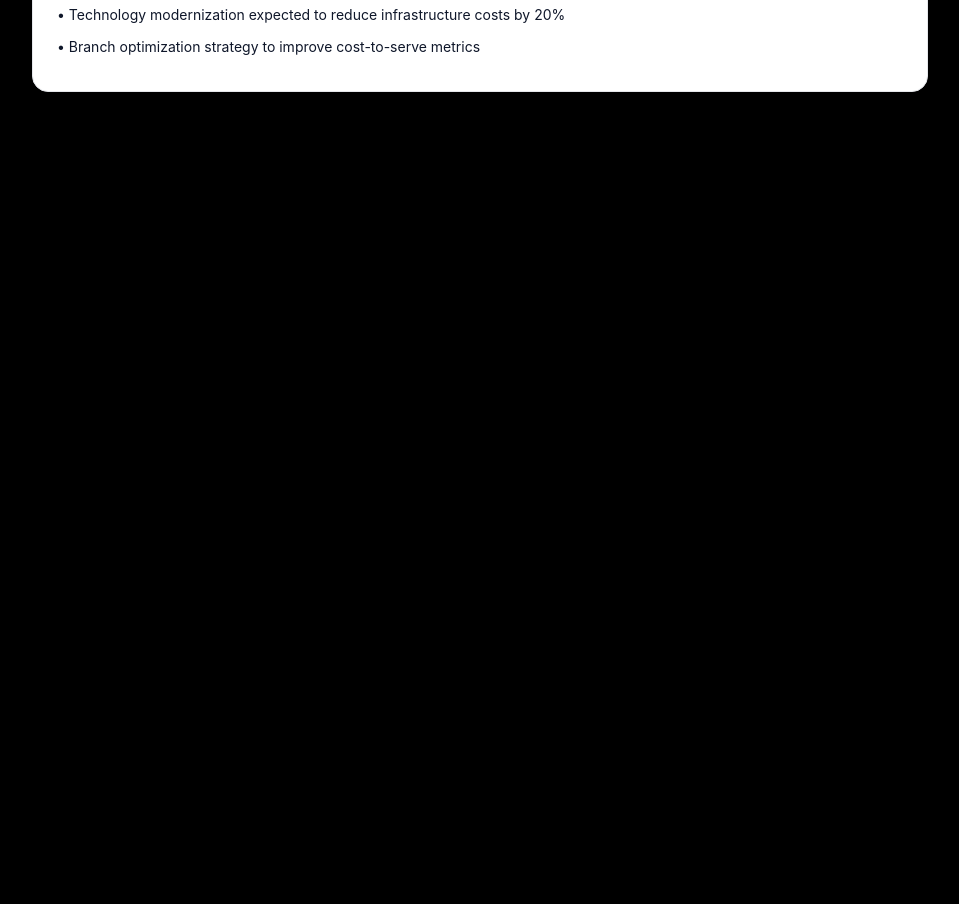
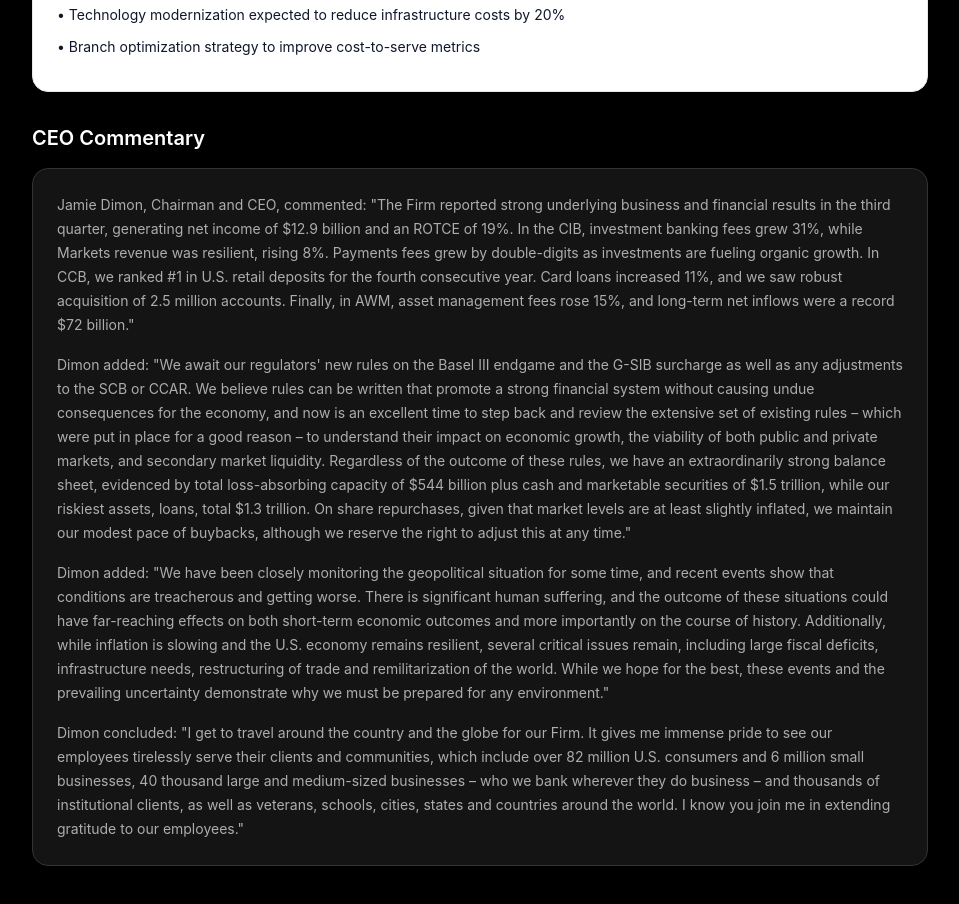
Before and after one commit to priyank2602/interactive-economics-toolkit, a React (Vite) app: page /jpmc-highlights in a window 1280 px wide. Shown: the part 1480-2384 px from the top of the page, without its empty margins (160-1119 px from the left). Before the commit the page ends 1636 px from the top, so only its background shows below. Built offline with nearby package versions, Linux system fonts and the light colour scheme.

Commit message:
Add CEO commentary component
Implement a new component on the JPMCHighlights page to display CEO Jamie Dimon's commentary for Q3 2024 when a user requests it on iEAT Canvas. The component will present detailed insights into the firm's performance and outlook.
[skip gpt_engineer]

```diff
--- /dev/null
+++ b/src/components/CEOCommentary.tsx
@@ -0,0 +1,22 @@
+import { Card } from "./ui/card";
+
+interface CEOCommentaryProps {
+  commentary: string[];
+}
+
+export const CEOCommentary = ({ commentary }: CEOCommentaryProps) => {
+  return (
+    <div className="space-y-4">
+      <h2 className="text-xl font-semibold text-white">CEO Commentary</h2>
+      <Card className="p-6 bg-[#141414] border-[#333333]">
+        <div className="prose prose-sm max-w-none dark:prose-invert">
+          {commentary.map((paragraph, index) => (
+            <p key={index} className="text-[rgba(255,255,255,0.65)] mb-4 last:mb-0">
+              {paragraph}
+            </p>
+          ))}
+        </div>
+      </Card>
+    </div>
+  );
+};
--- a/src/pages/JPMCHighlights.tsx
+++ b/src/pages/JPMCHighlights.tsx
@@ -4,9 +4,20 @@ import { MarketEvents } from "@/components/MarketEvents";
 import { JPMCInsights } from "@/components/JPMCInsights";
 import { CoPilotWidget } from "@/components/CoPilotWidget";
 import { DividendChart } from "@/components/DividendChart";
+import { CEOCommentary } from "@/components/CEOCommentary";
 import { ArrowLeft } from "lucide-react";
 import { Link } from "react-router-dom";
 import { useState, useEffect } from "react";
+
+const ceoCommentaryQ32024 = [
+  "Jamie Dimon, Chairman and CEO, commented: \"The Firm reported strong underlying business and financial results in the third quarter, generating net income of $12.9 billion and an ROTCE of 19%. In the CIB, investment banking fees grew 31%, while Markets revenue was resilient, rising 8%. Payments fees grew by double-digits as investments are fueling organic growth. In CCB, we ranked #1 in U.S. retail deposits for the fourth consecutive year. Card loans increased 11%, and we saw robust acquisition of 2.5 million accounts. Finally, in AWM, asset management fees rose 15%, and long-term net inflows were a record $72 billion.\"",
+
+  "Dimon added: \"We await our regulators' new rules on the Basel III endgame and the G-SIB surcharge as well as any adjustments to the SCB or CCAR. We believe rules can be written that promote a strong financial system without causing undue consequences for the economy, and now is an excellent time to step back and review the extensive set of existing rules – which were put in place for a good reason – to understand their impact on economic growth, the viability of both public and private markets, and secondary market liquidity. Regardless of the outcome of these rules, we have an extraordinarily strong balance sheet, evidenced by total loss-absorbing capacity of $544 billion plus cash and marketable securities of $1.5 trillion, while our riskiest assets, loans, total $1.3 trillion. On share repurchases, given that market levels are at least slightly inflated, we maintain our modest pace of buybacks, although we reserve the right to adjust this at any time.\"",
+
+  "Dimon added: \"We have been closely monitoring the geopolitical situation for some time, and recent events show that conditions are treacherous and getting worse. There is significant human suffering, and the outcome of these situations could have far-reaching effects on both short-term economic outcomes and more importantly on the course of history. Additionally, while inflation is slowing and the U.S. economy remains resilient, several critical issues remain, including large fiscal deficits, infrastructure needs, restructuring of trade and remilitarization of the world. While we hope for the best, these events and the prevailing uncertainty demonstrate why we must be prepared for any environment.\"",
+
+  "Dimon concluded: \"I get to travel around the country and the globe for our Firm. It gives me immense pride to see our employees tirelessly serve their clients and communities, which include over 82 million U.S. consumers and 6 million small businesses, 40 thousand large and medium-sized businesses – who we bank wherever they do business – and thousands of institutional clients, as well as veterans, schools, cities, states and countries around the world. I know you join me in extending gratitude to our employees.\""
+];
 
 const JPMCHighlights = () => {
   const [showChart, setShowChart] = useState(false);
@@ -95,6 +106,10 @@ const JPMCHighlights = () => {
           <section>
             <JPMCInsights />
           </section>
+
+          <section>
+            <CEOCommentary commentary={ceoCommentaryQ32024} />
+          </section>
         </div>
       </main>
 
```
